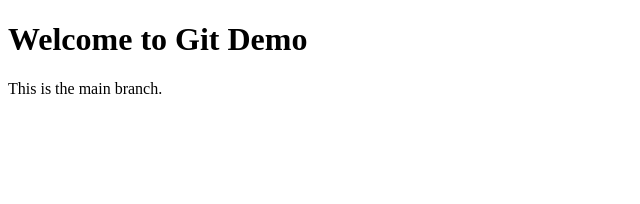
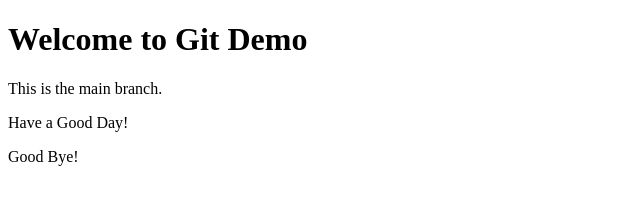
Before and after one commit to yininge/git-demo, a plain HTML site: page index.html in a window 1280 px wide. Shown: the whole page, without its empty margins (0-640 px from the left). Drawn offline with Linux system fonts and the light colour scheme.

Commit message:
Jira 2 (#10)
* change 1

* chnage2

```diff
--- a/index.html
+++ b/index.html
@@ -9,5 +9,7 @@
   <body>
     <h1>Welcome to Git Demo</h1>
     <p>This is the main branch.</p>
+    <p>Have a Good Day!</p>
+    <p>Good Bye!</p>
   </body>
 </html>
```
